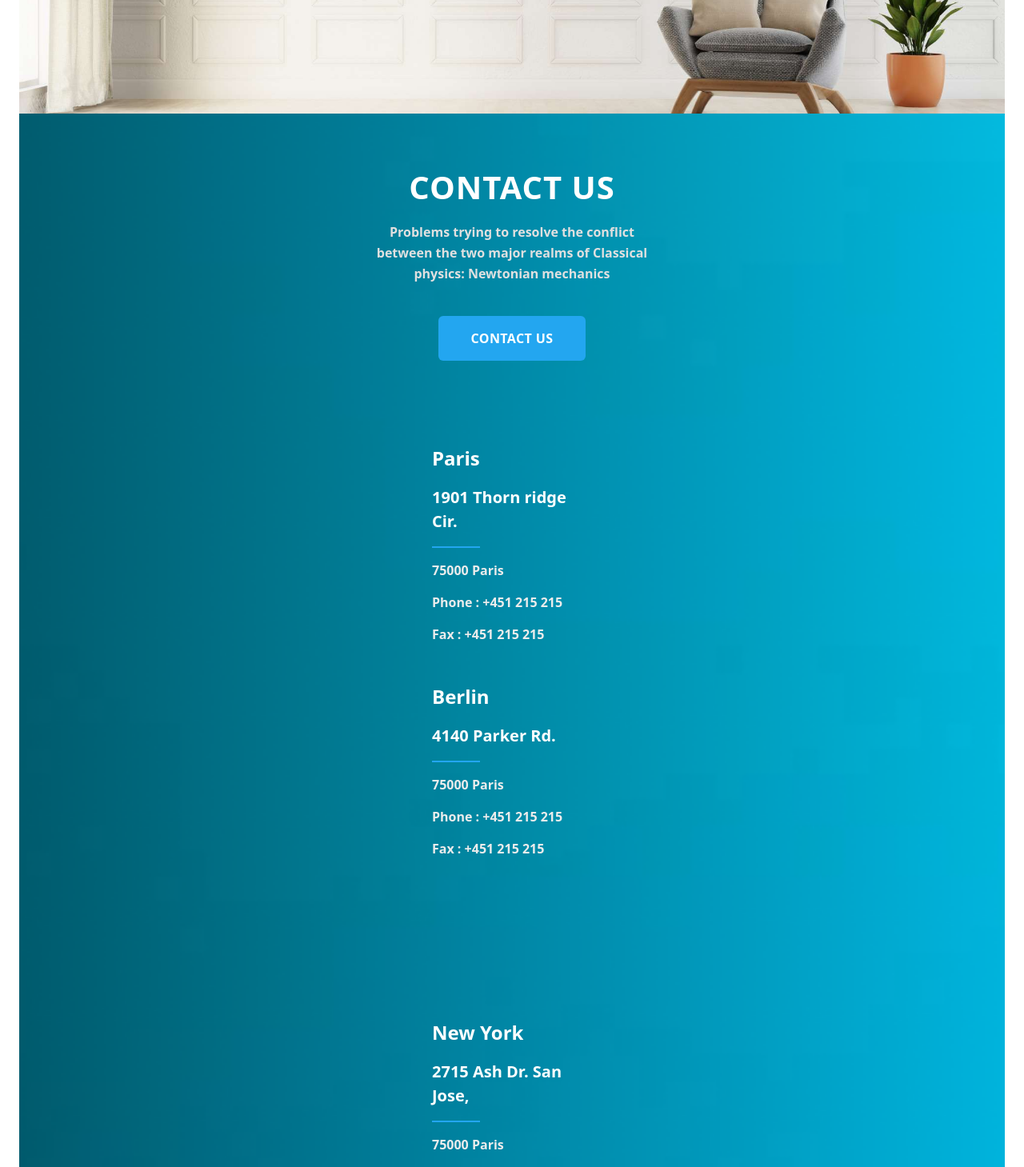
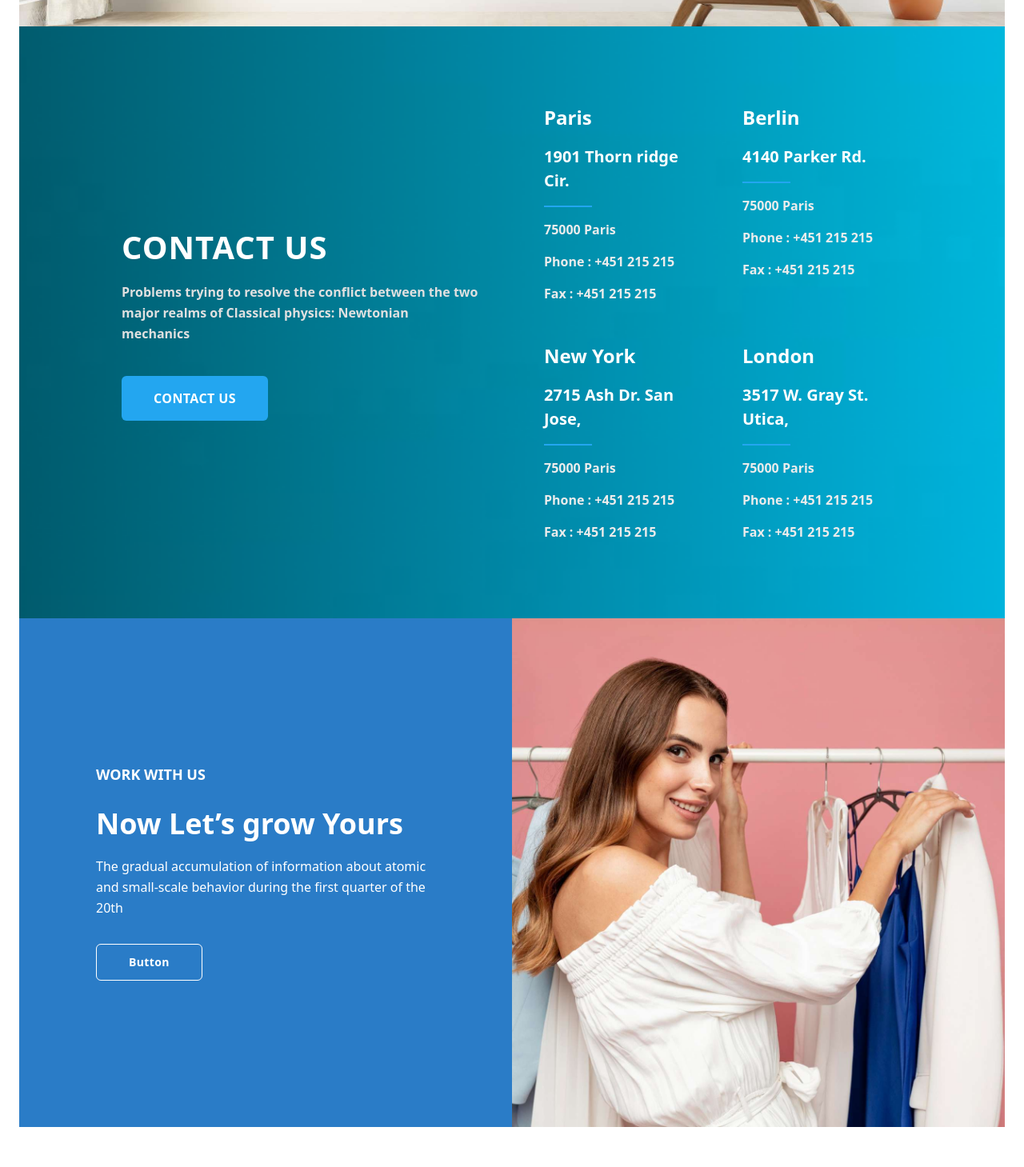
Before and after one commit to osmanyilmz/E-Commerce-project, a React (Vite) app: page /contact in a window 1280 px wide. Shown: the part 940-2399 px from the top of the page at 80% size. Built offline with nearby package versions, Linux system fonts and the light colour scheme.

Commit message:
Changed style for desktop

```diff
--- a/src/pages/ContactPage.jsx
+++ b/src/pages/ContactPage.jsx
@@ -5,10 +5,11 @@ export default function ContactPage() {
   return (
     <div className="flex flex-col items-center justify-center bg-white px-6 text-center mt-20 mb-5">
       <h1 className="text-3xl font-extrabold text-[#252B42] mb-4 leading-snug">
-        Get answers <br /> to all your <br /> questions.
+        Get answers <br className="block lg:hidden" /> to all your{" "}
+        <br className="block lg:hidden" /> questions.
       </h1>
 
-      <p className="text-[#737373] text-base mb-6 max-w-xs leading-relaxed">
+      <p className="text-[#737373] text-base mb-6 max-w-xs leading-relaxed lg:max-w-md">
         Problems trying to resolve the conflict between the two major realms of
         Classical physics:
       </p>
@@ -31,10 +32,10 @@ export default function ContactPage() {
         }}
       >
         <h1 className="text-3xl font-extrabold text-[#252B42] mb-4 leading-snug">
-          Questions <br /> & Answers
+          Questions <br className="block lg:hidden" /> & Answers
         </h1>
 
-        <p className="text-[#737373] text-base mb-6 max-w-xs leading-relaxed">
+        <p className="text-[#737373] text-base mb-6 max-w-xs leading-relaxed lg:max-w-md">
           Problems trying to resolve the conflict between the two major realms
           of Classical physics:
         </p>
@@ -45,54 +46,61 @@ export default function ContactPage() {
       </div>
 
       <div
-        className="flex flex-col items-center justify-start w-full bg-cover bg-center text-center text-white"
+        className="flex flex-col items-center justify-center w-full bg-cover bg-center text-white min-h-[1740px] lg:min-h-[740px]"
         style={{
           backgroundImage: "url('/images/Contact/contact-us.png')",
-          minHeight: "1740px",
         }}
       >
-        <h1 className="text-[40px] font-extrabold mt-16 mb-4 leading-snug tracking-wide">
+        <div className="flex flex-col lg:flex-row items-center justify-center max-w-6xl w-full gap-20">
+          <div className="flex flex-col items-center lg:items-start text-center lg:text-left max-w-md">
+            <h1 className="text-[40px] font-extrabold mb-4 leading-snug tracking-wide">
               CONTACT US
             </h1>
 
-        <p className="text-[16px] max-w-[360px] font-semibold leading-relaxed text-center mb-10 text-[#E0E0E0]">
-          Problems trying to resolve the conflict between the two major realms
-          of Classical physics: Newtonian mechanics
+            <p className="text-[16px] font-semibold leading-relaxed mb-10 text-[#E0E0E0]">
+              Problems trying to resolve the conflict between the two major
+              realms of Classical physics: Newtonian mechanics
             </p>
 
-        <button className="bg-[#23A6F0] text-white font-semibold px-10 py-4 rounded-md text-m tracking-wide mb-16 hover:bg-[#1d91d8] transition">
+            <button className="bg-[#23A6F0] text-white font-semibold px-10 py-4 rounded-md text-m tracking-wide hover:bg-[#1d91d8] transition">
               CONTACT US
             </button>
+          </div>
 
-        <div className="flex flex-col items-start space-y-12 text-left text-white px-6 mt-10">
+          <div className="grid grid-cols-1 lg:grid-cols-2 gap-12 text-left">
             <LocationCard city="Paris" address="1901 Thorn ridge Cir." />
-          <LocationCard
-            city="Berlin"
-            address="4140 Parker Rd."
-            className="mb-50"
-          />
+            <LocationCard city="Berlin" address="4140 Parker Rd." />
             <LocationCard city="New York" address="2715 Ash Dr. San Jose," />
             <LocationCard city="London" address="3517 W. Gray St. Utica," />
           </div>
         </div>
+      </div>
 
-      <div className="flex flex-col w-full bg-[#2A7CC7] items-center justify-center h-[520px]">
-        <h2 className="text-lg font-bold text-[#ffffff] mt-5 mb-8 leading-snug">
-          WORK WITH US
-        </h2>
+      <div className="flex flex-col lg:flex-row w-full h-auto lg:h-[636px]">
+        <div className="flex flex-col items-center lg:items-start justify-center bg-[#2A7CC7] text-white text-center lg:text-left w-full lg:w-1/2 px-8 lg:px-24 py-16">
+          <h2 className="text-lg font-bold mb-6 leading-snug">WORK WITH US</h2>
 
-        <h1 className="text-4xl font-bold text-[#ffffff] mb-4 leading-snug">
-          Now Let’s <br /> grow Yours
+          <h1 className="text-4xl font-bold mb-4 leading-snug">
+            Now Let’s <br className="block lg:hidden" /> grow Yours
           </h1>
 
-        <p className="text-[#ffffff] text-base mb-6 max-w-m leading-relaxed max-w-[240px]">
+          <p className="text-base mb-8 leading-relaxed max-w-[420px]">
             The gradual accumulation of information about atomic and small-scale
             behavior during the first quarter of the 20th
           </p>
 
-        <button className="border text-white font-bold px-10 py-3 rounded-md text-sm tracking-wide mb-10 hover:bg-[#1d91d8] transition">
+          <button className="border border-white text-white font-bold px-10 py-3 rounded-md text-sm tracking-wide hover:bg-[#1d91d8] transition">
             Button
           </button>
+        </div>
+
+        <div className="w-full lg:w-1/2">
+          <img
+            src="/images/ShopCards/card-cover-3.jpg"
+            alt="Work with us"
+            className="w-full h-[636px] object-cover hidden lg:block"
+          />
+        </div>
       </div>
     </div>
   );
```
Lines whose indentation alone changed are shown as unchanged.
